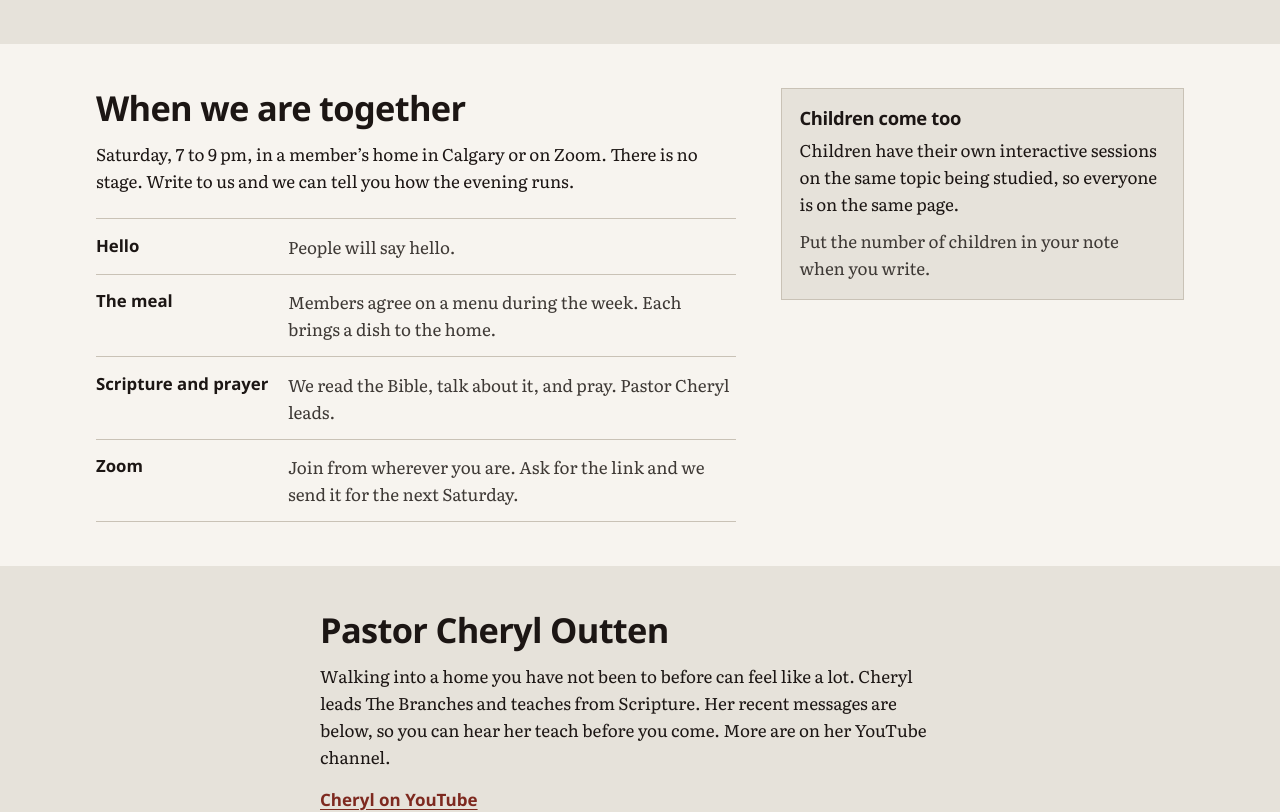
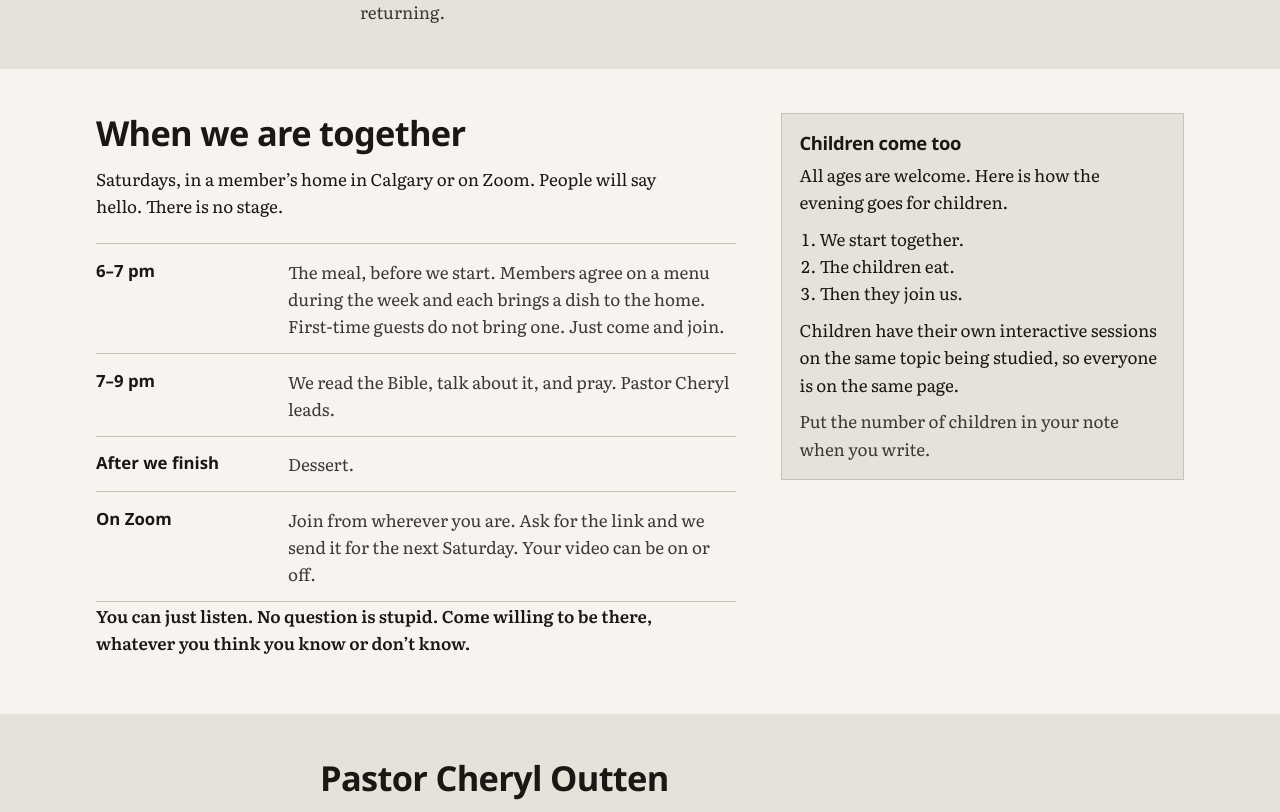
Before and after one commit to lioneltchami/the-branches, a React (Vite) app: page / in a window 1280 px wide. Shown: the part 1183-1995 px from the top of the page. Built offline with nearby package versions, Linux system fonts and the light colour scheme; a web font is replaced by a local one.

Commit message:
Confirmed facts: meal at 6-7 pm, dessert after, no dish for first-timers, listening, kids order

```diff
--- a/src/App.css
+++ b/src/App.css
@@ -424,9 +424,24 @@
   margin: 0;
 }
 
+.kids-flow {
+  margin: 0.6rem 0;
+  padding-left: 1.25rem;
+}
+
+.gather__welcome {
+  margin-top: 1.25rem;
+  font-weight: 600;
+}
+
 .children p + p {
   margin-top: 0.6rem;
   color: var(--muted);
+}
+
+.children .kids-flow + p {
+  margin-top: 0.6rem;
+  color: var(--ink);
 }
 
 @media (min-width: 56rem) {
--- a/src/App.tsx
+++ b/src/App.tsx
@@ -56,7 +56,7 @@ const VIDEOS = [
 const FAQ = [
   {
     q: 'When do you meet?',
-    a: 'Every Saturday, 7–9 pm Mountain Time. In homes around Calgary, and on Zoom.',
+    a: 'Every Saturday, Mountain Time. Meal 6–7 pm, then the gathering 7–9 pm, then dessert. In homes around Calgary, and on Zoom.',
   },
   {
     q: 'Where do you meet in Calgary?',
@@ -72,11 +72,15 @@ const FAQ = [
   },
   {
     q: 'Is there a meal?',
-    a: 'Yes. During the week members agree on what to cook, and each person brings their dish to the hosting home. On your first Saturday, ask us what to bring when you write.',
+    a: 'Yes, from 6 to 7 pm, before we start. Dessert comes after we finish. During the week members agree on what to cook, and each brings a dish to the hosting home. First-time guests do not bring a dish. Just come and join.',
   },
   {
     q: 'What about parking, what to wear, and a Bible?',
     a: 'We don’t list those here. Ask in your message and we reply within a day.',
+  },
+  {
+    q: 'Can I just listen?',
+    a: 'Yes. In person you can just listen. On Zoom your video can be on or off.',
   },
   {
     q: 'What should I expect the first time?',
@@ -324,7 +328,7 @@ function App() {
               </li>
               <li>
                 <h3>Get the next gathering</h3>
-                <p>We reply with the address or the link. Neither one is posted here. Ask what to bring, if anything.</p>
+                <p>We reply with the address or the link. Neither one is posted here. You do not need to bring a dish.</p>
               </li>
               <li>
                 <h3>Come that Saturday</h3>
@@ -341,30 +345,47 @@ function App() {
                 When we are together
               </h2>
               <p>
-                Saturday, 7 to 9 pm, in a member’s home in Calgary or on Zoom. There is no stage.
-                Write to us and we can tell you how the evening runs.
+                Saturdays, in a member’s home in Calgary or on Zoom. People will say hello. There
+                is no stage.
               </p>
               <dl className="parts">
                 <div>
-                  <dt>Hello</dt>
-                  <dd>People will say hello.</dd>
+                  <dt>6–7 pm</dt>
+                  <dd>
+                    The meal, before we start. Members agree on a menu during the week and each
+                    brings a dish to the home. First-time guests do not bring one. Just come and
+                    join.
+                  </dd>
                 </div>
                 <div>
-                  <dt>The meal</dt>
-                  <dd>Members agree on a menu during the week. Each brings a dish to the home.</dd>
-                </div>
-                <div>
-                  <dt>Scripture and prayer</dt>
+                  <dt>7–9 pm</dt>
                   <dd>We read the Bible, talk about it, and pray. Pastor Cheryl leads.</dd>
                 </div>
                 <div>
-                  <dt>Zoom</dt>
-                  <dd>Join from wherever you are. Ask for the link and we send it for the next Saturday.</dd>
+                  <dt>After we finish</dt>
+                  <dd>Dessert.</dd>
+                </div>
+                <div>
+                  <dt>On Zoom</dt>
+                  <dd>
+                    Join from wherever you are. Ask for the link and we send it for the next
+                    Saturday. Your video can be on or off.
+                  </dd>
                 </div>
               </dl>
+              <p className="gather__welcome">
+                You can just listen. No question is stupid. Come willing to be there, whatever you
+                think you know or don’t know.
+              </p>
             </div>
             <aside className="children" aria-labelledby="children-title">
               <h3 id="children-title">Children come too</h3>
+              <p>All ages are welcome. Here is how the evening goes for children.</p>
+              <ol className="kids-flow">
+                <li>We start together.</li>
+                <li>The children eat.</li>
+                <li>Then they join us.</li>
+              </ol>
               <p>
                 Children have their own interactive sessions on the same topic being studied, so
                 everyone is on the same page.
@@ -630,8 +651,8 @@ function SaturdayCard() {
       <ul>
         <li>Calgary homes; hosting rotates</li>
         <li>Online on Zoom</li>
-        <li>Shared meal, planned during the week</li>
-        <li>Children join on the same study topic</li>
+        <li>Meal 6–7 pm before we start; dessert after</li>
+        <li>All ages welcome, with children’s sessions on the same topic</li>
         <li>Pastor Cheryl Outten</li>
       </ul>
     </div>
```
